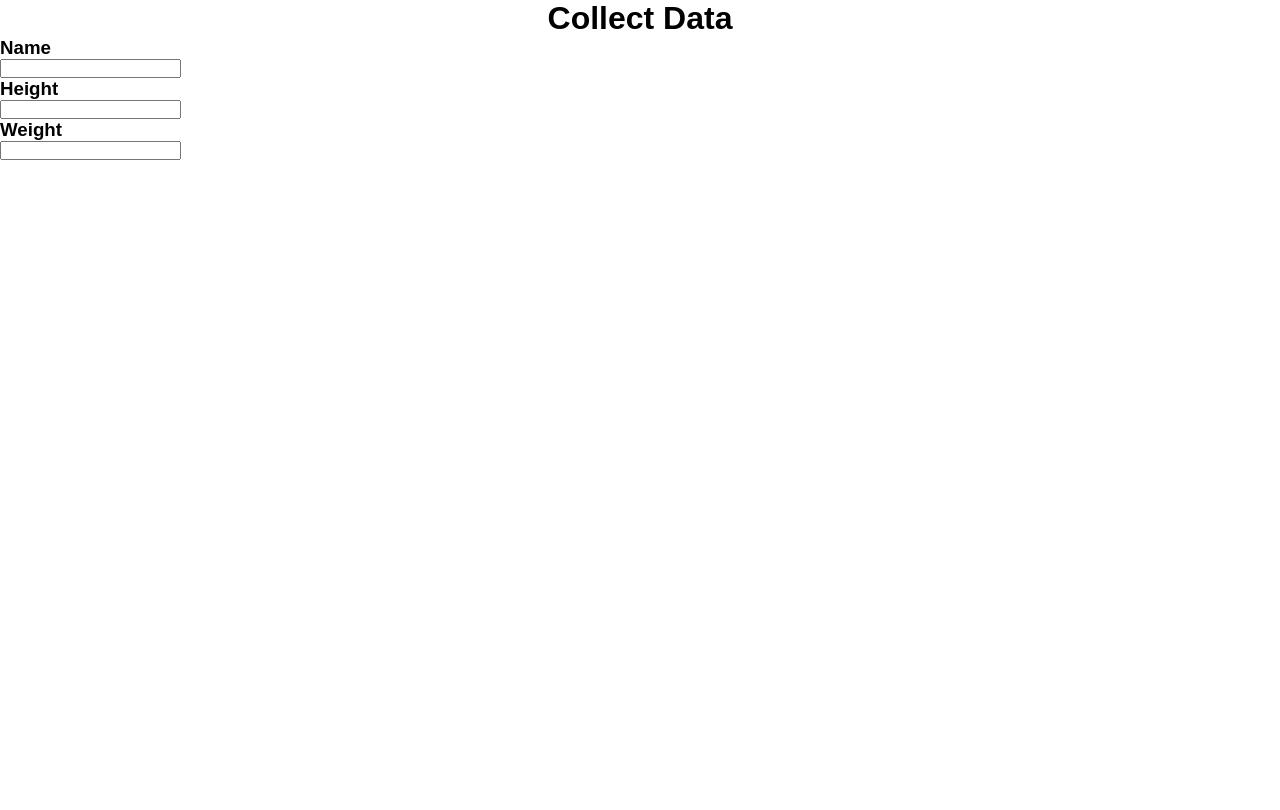
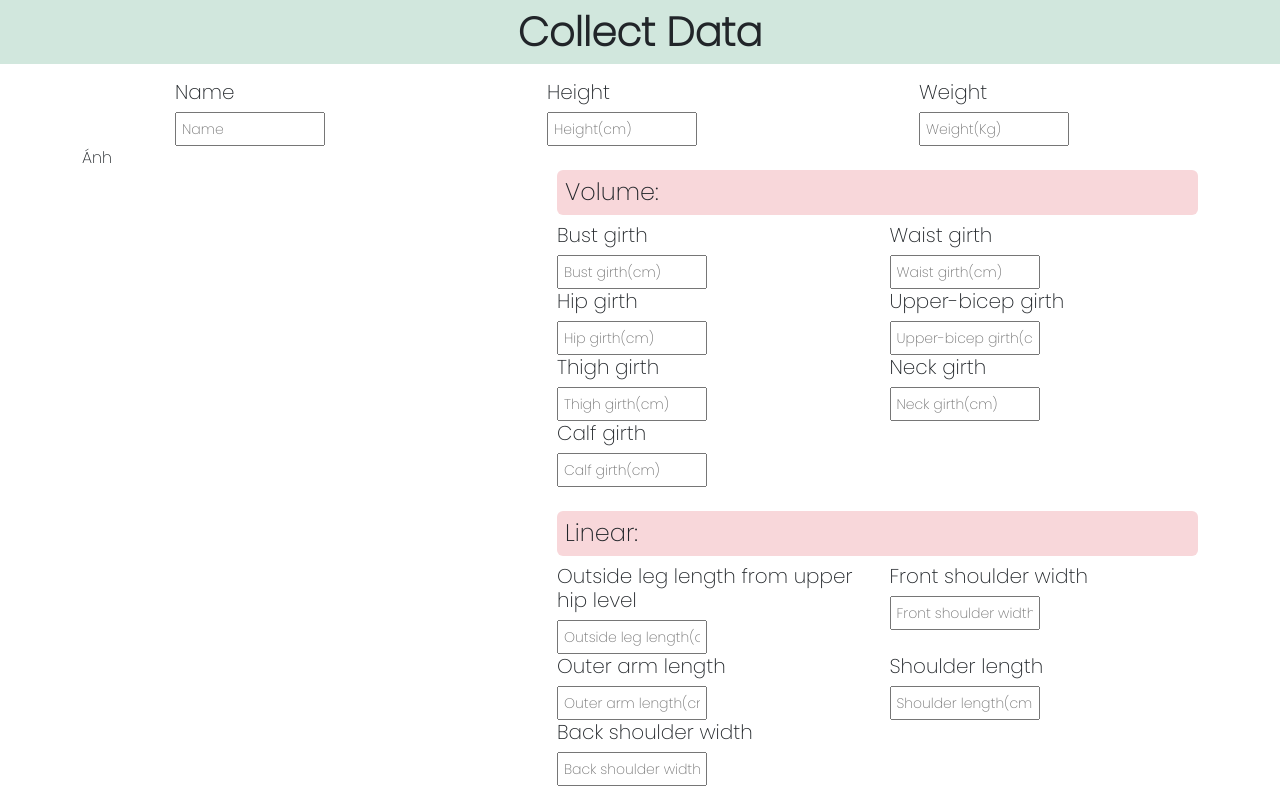
Before and after one commit to vbthang/tool-collect-data, a React (Create React App) app: page / in a window 1280 px wide. Built offline with nearby package versions, Linux system fonts and the light colour scheme.

Commit message:
UPDATE: create by Huyen

```diff
--- a/src/App.js
+++ b/src/App.js
@@ -1,9 +1,12 @@
+import Content from './component/Content';
 import Header from './component/Header';
+import Measurement from './component/Measurement';
 
 function App() {
   return (
-    <div className="App">
+    <div className="App container">
       <Header />
+      <Content />
     </div>
   );
 }
--- /dev/null
+++ b/src/component/Content.js
@@ -0,0 +1,13 @@
+import React from 'react'
+import Measurement from './Measurement'
+
+const Content = () => {
+  return (
+    <div className='row'>
+        <div className='col-md-5 col-12'>Ánh</div>
+        <Measurement />
+    </div>
+  )
+}
+
+export default Content
--- a/src/component/Field.js
+++ b/src/component/Field.js
@@ -1,11 +1,12 @@
 import React from 'react'
 const Field = (props) => {
-  return (
-    <div className='field'>
-        <h3 className = 'label'>{props.name}</h3>
-        <input/>
-    </div>
-  )
+    return (
+        <div className={props.col}>
+                <h3 className='label fs-5'>{props.name}</h3>
+                <input className='input' id={`'${props.id}'`} placeholder={props.placeholder} type="text"/>
+        </div>
+
+    )
 }
 
 export default Field
--- a/src/component/Header.js
+++ b/src/component/Header.js
@@ -1,17 +1,21 @@
+// MS.js
 import React from 'react'
+import { data } from '../data/FetchData'
 import Field from './Field'
 
 const Header = () => {
+  const infoFields = Object.values(data['info']);
+
   return (
-    <div>
-        <h1>Collect Data</h1>
-        <div className = 'Info'>
-            <Field name='Name'/>
-            <Field name='Height'/>
-            <Field name='Weight'/>
-        </div>
+    <div className='row'>
+      <h1 className='container-fluid bg-success-subtle fixed-top text-center fw-semibold py-2'>Collect Data</h1>
+      <div className='info container-fluid row d-flex justify-content-around pt-8'>
+        {infoFields.map((field) => {
+          return <Field key={field.id} id={field.id} name={field.name} placeholder={field.placeholder} require={field.require} col={`col-2`}/>;
+        })}
+      </div>
     </div>
-  )
+  );
 }
 
-export default Header
+export default Header;
--- /dev/null
+++ b/src/component/Measurement.js
@@ -0,0 +1,27 @@
+import React from 'react'
+import Field from './Field'
+import { data } from '../data/FetchData'
+
+const Measurement = () => {
+  const volumeFields = Object.values(data['volume']);
+  const linearFields = Object.values(data['linear']);
+  return (
+    <div className = 'detail col-md-7 col-12 my-4'>
+        <h2 className='fs-4 bg-danger-subtle rounded p-2'>Volume:</h2>
+        <div className = 'volume row mb-4'>
+          {volumeFields.map((field) => {
+            return <Field key={field.id} id={field.id} name={field.name} placeholder={field.placeholder} require={field.require} col={`col-md-6 col-12`}/>;
+          })}
+        </div>
+        <h2 className='fs-4 bg-danger-subtle rounded p-2'>Linear:</h2>
+        <div className = 'linear row'>
+          {linearFields.map((field) => {
+              return <Field key={field.id} id={field.id} name={field.name} placeholder={field.placeholder} require={field.require} col={`col-md-6 col-12`}/>;
+          })}
+        </div>
+
+    </div>
+  )
+}
+
+export default Measurement
--- /dev/null
+++ b/src/data/FetchData.js
@@ -0,0 +1,99 @@
+export const data = {
+    'info' : {
+        'name' : {
+            id: 'name',
+            name: 'Name',
+            placeholder: 'Name',
+            require: true
+        },
+        'height' : {
+            id: 'height',
+            name: 'Height',
+            placeholder: 'Height(cm)',
+            require: true
+        },
+        'weight' : {
+            id: 'weight',
+            name: 'Weight',
+            placeholder: 'Weight(Kg)',
+            require: true
+        }
+    },
+    'volume' : {
+        'bust' : {
+            id: 'bust',
+            name: 'Bust girth',
+            placeholder: 'Bust girth(cm)',
+            require: true
+        },
+        'waist' : {
+            id: 'waist',
+            name: 'Waist girth',
+            placeholder: 'Waist girth(cm)',
+            require: true
+        },
+        'hip' : {
+            id: 'hip',
+            name: 'Hip girth',
+            placeholder: 'Hip girth(cm)',
+            require: true
+        },
+        'upper-bicep' : {
+            id: 'upper-bicep',
+            name: 'Upper-bicep girth',
+            placeholder: 'Upper-bicep girth(cm)',
+            require: true
+        },
+        'thigh' : {
+            id: 'thigh',
+            name: 'Thigh girth',
+            placeholder: 'Thigh girth(cm)',
+            require: true
+        },
+        'neck' : {
+            id: 'neck',
+            name: 'Neck girth',
+            placeholder: 'Neck girth(cm)',
+            require: true
+        },
+        'calf' : {
+            id: 'calf',
+            name: 'Calf girth',
+            placeholder: 'Calf girth(cm)',
+            require: true
+        }
+    },
+    'linear' : {
+        'outside leg length' : {
+            id: 'outside leg length',
+            name: 'Outside leg length from upper hip level',
+            placeholder: 'Outside leg length(cm)',
+            require: true
+        },
+        'front shoulder' : {
+            id: 'front shoulder',
+            name: 'Front shoulder width',
+            placeholder: 'Front shoulder width(cm)',
+            require: true
+        },
+        'Outer arm' : {
+            id: 'Outer arm',
+            name: 'Outer arm length',
+            placeholder: 'Outer arm length(cm)',
+            require: true
+        },
+        'Shoulder length' : {
+            id: 'Shoulder length',
+            name: 'Shoulder length',
+            placeholder: 'Shoulder length(cm)',
+            require: true
+        },
+
+        'back shoulder' : {
+            id: 'back shoulder',
+            name: 'Back shoulder width',
+            placeholder: 'Back shoulder width(cm)',
+            require: true
+        }
+    }
+}
--- a/src/index.css
+++ b/src/index.css
@@ -1,13 +1,55 @@
+@import url('https://fonts.googleapis.com/css2?family=Poppins:wght@200&display=swap');
+
 *{
-    margin: 0;
-    padding: 0;
-    box-sizing: border-box;
-    font-family: 'Montserrat', sans-serif;
+  margin: 0;
+  padding: 0;
+  box-sizing: border-box;
+  font-family: 'Poppins', sans-serif;
 }
 
-h1{
-  text-align: center;
+body {
+  overflow-x: hidden;
 }
-.field{
 
+.pt-8{
+  padding-top: 80px;
 }
+
+
+.input{
+  width: 150px;
+  line-height: 20px;
+  font-size: 14px;
+  padding: 5px;
+}
+/* .info{
+  display: flex;
+  padding-top: 70px;
+  justify-content: space-around;
+
+} */
+
+.detail{
+  /* position: absolute;
+  right: 0;
+  display: flex;
+  flex-direction: column;
+  justify-content: space-around;
+  background-color:bisque;
+  padding-top: 30px;
+  width: 70%; */
+}
+/*
+.volume, .linear{
+  display: flex;
+  flex-wrap: wrap;
+  justify-content: space-around;
+  width: 400px;
+  height: 300px;
+}
+
+.volume > .field {
+  flex-basis: 45%;
+  display: flex;
+  flex-direction: column;
+} */
--- a/src/index.js
+++ b/src/index.js
@@ -2,6 +2,8 @@ import React from 'react';
 import ReactDOM from 'react-dom/client';
 import './index.css';
 import App from './App';
+import 'bootstrap/dist/css/bootstrap.min.css';
+import 'bootstrap/dist/js/bootstrap.bundle.min';
 
 
 const root = ReactDOM.createRoot(document.getElementById('root'));
```
